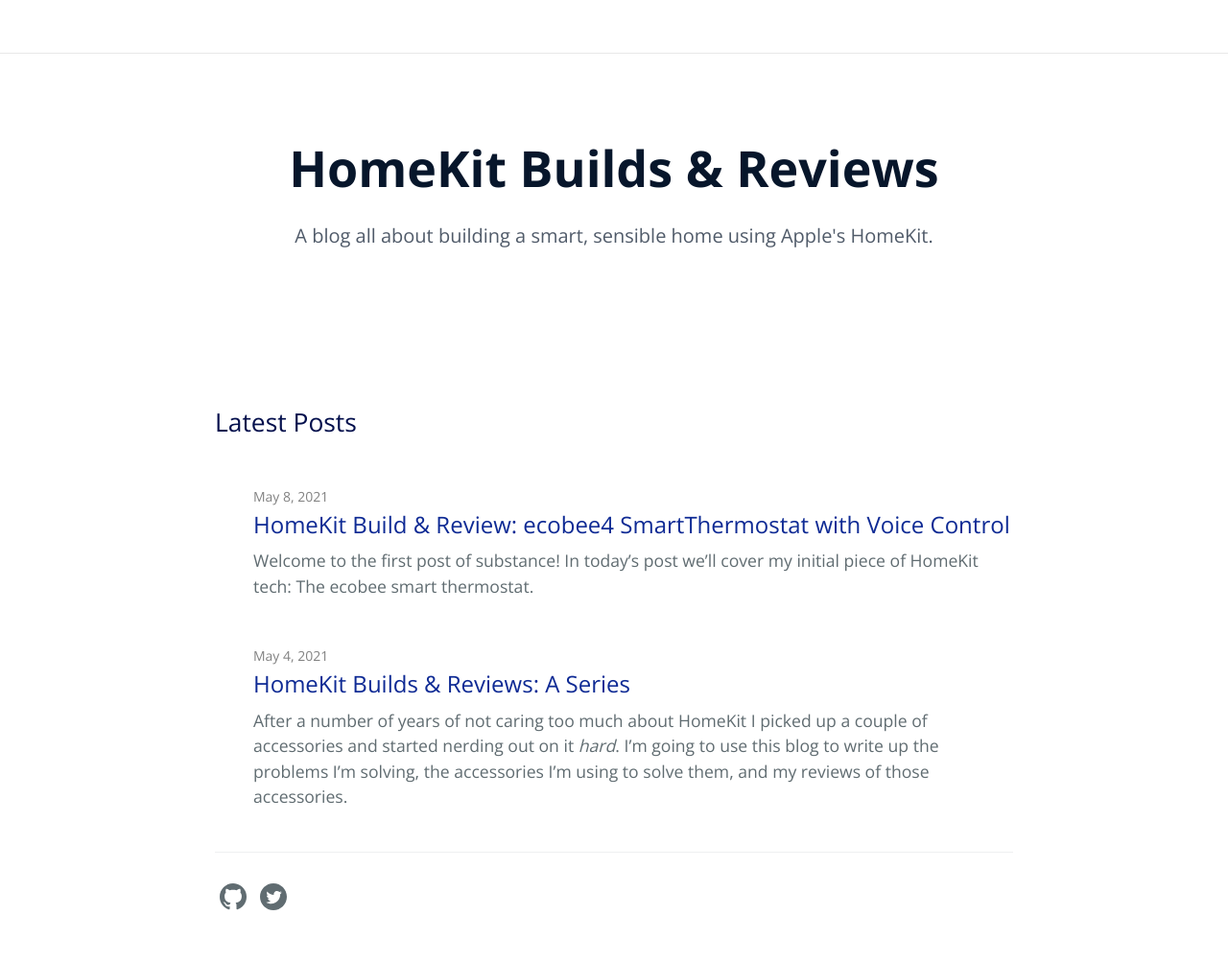
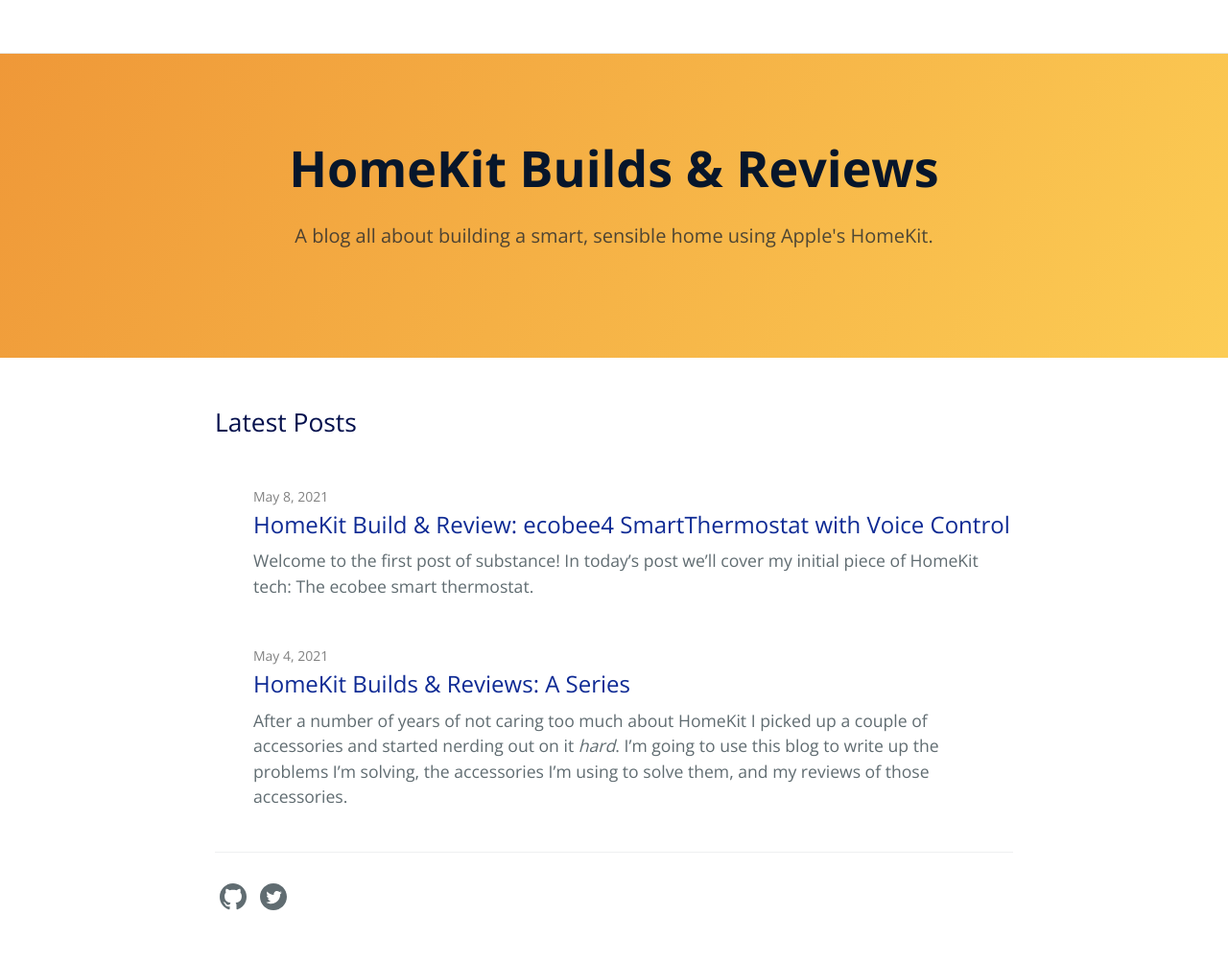
Before and after one commit to MrRooni/homekitbuilds, a Jekyll site: the page built from index.md, in a window 1280 px wide. Shown: the whole page at 96% size. Built offline with Jekyll 4.4.1, drawn with Linux system fonts in a browser that asks for light colours.

Commit message:
Another crack at a background image for the header

```diff
--- a/_sass/jekyll-theme-cayman-blog.scss
+++ b/_sass/jekyll-theme-cayman-blog.scss
@@ -109,9 +109,9 @@
 .page-header {
   color: $header-heading-color;
   text-align: center;
-  // background-color: $header-bg-color;
-  background-image: "/assets/images/Header.png";
-  // background-image: linear-gradient(120deg, $header-bg-color-secondary, $header-bg-color);
+  background-color: $header-bg-color;
+  background-image: url("/assets/images/header.png");
+  background-image: linear-gradient(120deg, $header-bg-color-secondary, $header-bg-color);
 
   @include large {
     padding: 5rem 6rem;
```
